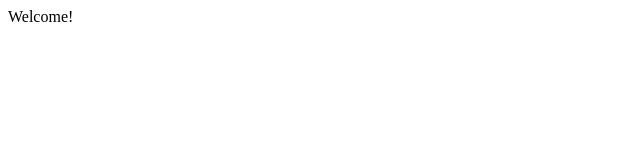
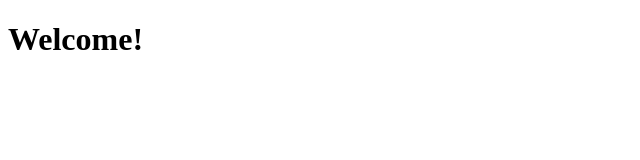
Before and after one commit to sppalomar1/namecheap, a plain HTML site: page index.html in a window 1280 px wide. Shown: the whole page, without its empty margins (0-640 px from the left). Drawn offline with Linux system fonts and the light colour scheme.

Commit message:
Update index.html

```diff
--- a/index.html
+++ b/index.html
@@ -6,6 +6,6 @@
     <title>Namecheap</title>
 </head>
 <body>
-    Welcome!
+    <h1>Welcome!</h1>
 </body>
 </html>
```
